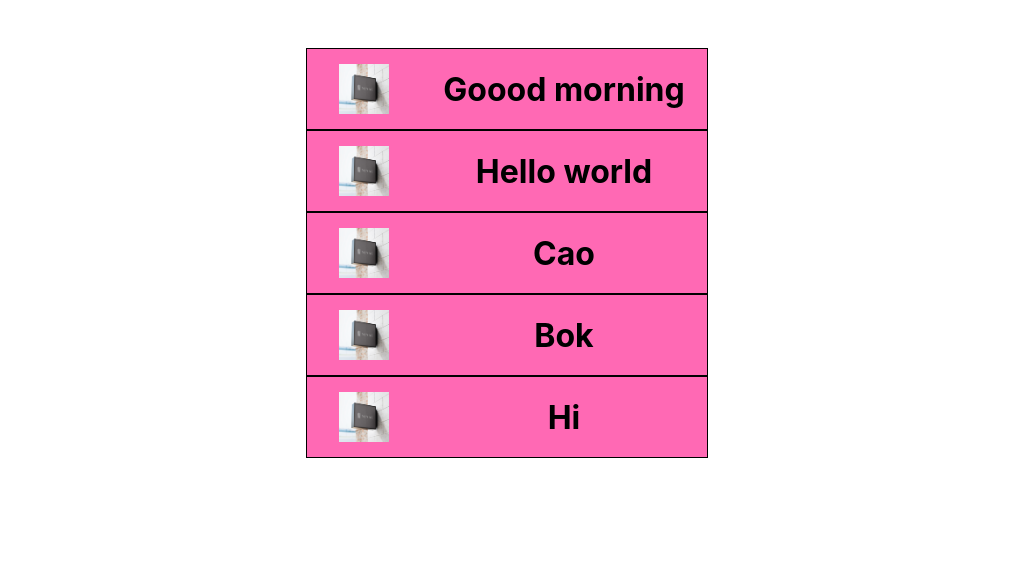
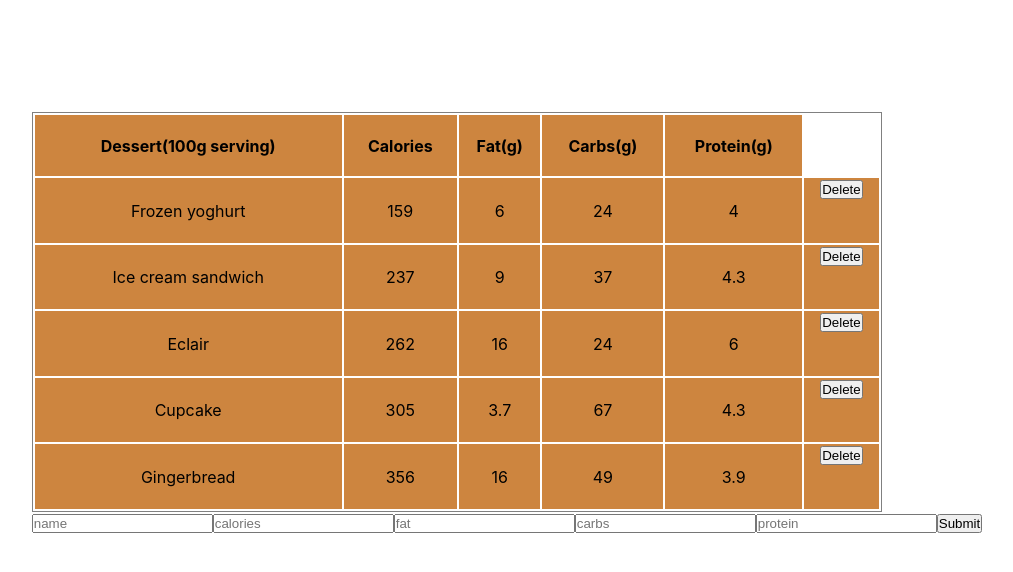
Before and after one commit to darishodzic/React_Homework, a React (Create React App) app in the folder react4/: page / in a window 1280 px wide. Shown: the top 572 px of the page, without its empty margins (133-1146 px from the left). Built offline with nearby package versions, Linux system fonts and the light colour scheme; no server answers.

Commit message:
table with input and delete

```diff
--- a/react4/src/App.js
+++ b/react4/src/App.js
@@ -10,6 +10,7 @@ import Dark from "./components/Dark";
 import List from "./components/List.jsx";
 import Calculator from "./components/Calculator";
 import ListItem from "./components/ListItem.jsx";
+import Table from "./components/Table";
 function App() {
   const [inputData, setInputData] = useState();
   const [formData, setFormData] = useState({
@@ -40,7 +41,7 @@ function App() {
       <div className="cardlist">
         <CardList data={data} />
       </div> */}
-      <List>
+      {/* <List>
         <ListItem icon="./ninae7.jpg" text="Goood morning" />
         <ListItem icon="./ninae7.jpg" text="Hello world" />
 
@@ -49,7 +50,8 @@ function App() {
         <ListItem icon="./ninae7.jpg" text="Bok" />
 
         <ListItem icon="./ninae7.jpg" text="Hi" />
-      </List>
+      </List> */}
+      <Table />
     </div>
   );
 }
--- /dev/null
+++ b/react4/src/components/Table.css
@@ -0,0 +1,17 @@
+* {
+  margin: 0;
+  padding: 0;
+  box-sizing: border-box;
+}
+
+table {
+  width: 850px;
+  height: 400px;
+  border: 1px solid grey;
+  margin-top: 7rem;
+}
+
+th,
+tr {
+  background-color: peru;
+}
--- /dev/null
+++ b/react4/src/components/Table.jsx
@@ -0,0 +1,177 @@
+import React, { useState } from "react";
+import "./Table.css";
+const Table = () => {
+  const DUMMY_DATA = [
+    { name: "Frozen yoghurt", calories: 159, fat: 6, carbs: 24, protein: 4 },
+    {
+      name: "Ice cream sandwich",
+      calories: 237,
+      fat: 9,
+      carbs: 37,
+      protein: 4.3,
+    },
+    {
+      name: "Eclair",
+      calories: 262,
+      fat: 16,
+      carbs: 24,
+      protein: 6,
+    },
+    {
+      name: "Cupcake",
+      calories: 305,
+      fat: 3.7,
+      carbs: 67,
+      protein: 4.3,
+    },
+    {
+      name: "Gingerbread",
+      calories: 356,
+      fat: 16,
+      carbs: 49,
+      protein: 3.9,
+    },
+  ];
+  const [data, setData] = useState(DUMMY_DATA);
+  const [input, setInput] = useState({
+    name: "",
+    calories: "",
+    fat: "",
+    carbs: "",
+    protein: "",
+  });
+  return (
+    <>
+      <table>
+        <tr>
+          <th>Dessert(100g serving)</th>
+          <th>Calories</th>
+          <th>Fat(g)</th>
+          <th>Carbs(g)</th>
+          <th>Protein(g)</th>
+        </tr>
+        {data.map((el) => (
+          <tr key={el.name}>
+            <td>{el.name}</td>
+            <td>{el.calories}</td>
+            <td>{el.fat}</td>
+            <td>{el.carbs}</td>
+            <td>{el.protein}</td>
+            <button
+              onClick={(e) => {
+                data.map((a) => {
+                  if (el.name === a.name) {
+                    setData((prev) => {
+                      const var1 = [...prev];
+                      var1.splice(data.indexOf(a), 1);
+                      return var1;
+                    });
+                  }
+                });
+              }}
+            >
+              Delete
+            </button>
+          </tr>
+        ))}
+      </table>
+      <form
+        onSubmit={(e) => {
+          e.preventDefault();
+          setData((prev) => [...prev, input]);
+          setInput({
+            name: "",
+            calories: "",
+            fat: "",
+            carbs: "",
+            protein: "",
+          });
+        }}
+      >
+        <input
+          type="text"
+          value={input.name}
+          placeholder="name"
+          onChange={(e) => {
+            setInput((prev) => {
+              return {
+                name: e.target.value,
+                calories: prev.calories,
+                fat: prev.fat,
+                carbs: prev.carbs,
+                protein: prev.protein,
+              };
+            });
+          }}
+        />
+        <input
+          type="text"
+          value={input.calories}
+          placeholder="calories"
+          onChange={(e) => {
+            setInput((prev) => {
+              return {
+                name: prev.name,
+                calories: e.target.value,
+                fat: prev.fat,
+                carbs: prev.carbs,
+                protein: prev.protein,
+              };
+            });
+          }}
+        />
+        <input
+          type="text"
+          value={input.fat}
+          placeholder="fat"
+          onChange={(e) => {
+            setInput((prev) => {
+              return {
+                name: prev.name,
+                calories: prev.calories,
+                fat: e.target.value,
+                carbs: prev.carbs,
+                protein: prev.protein,
+              };
+            });
+          }}
+        />
+        <input
+          type="text"
+          value={input.carbs}
+          placeholder="carbs"
+          onChange={(e) => {
+            setInput((prev) => {
+              return {
+                name: prev.name,
+                calories: prev.calories,
+                fat: prev.fat,
+                carbs: e.target.value,
+                protein: prev.protein,
+              };
+            });
+          }}
+        />
+        <input
+          type="text"
+          value={input.protein}
+          placeholder="protein"
+          onChange={(e) => {
+            setInput((prev) => {
+              return {
+                name: prev.name,
+                calories: prev.calories,
+                fat: prev.fat,
+                carbs: prev.carbs,
+                protein: e.target.value,
+              };
+            });
+          }}
+        />
+        <button type="submit">Submit</button>
+      </form>
+    </>
+  );
+};
+
+export default Table;
```
